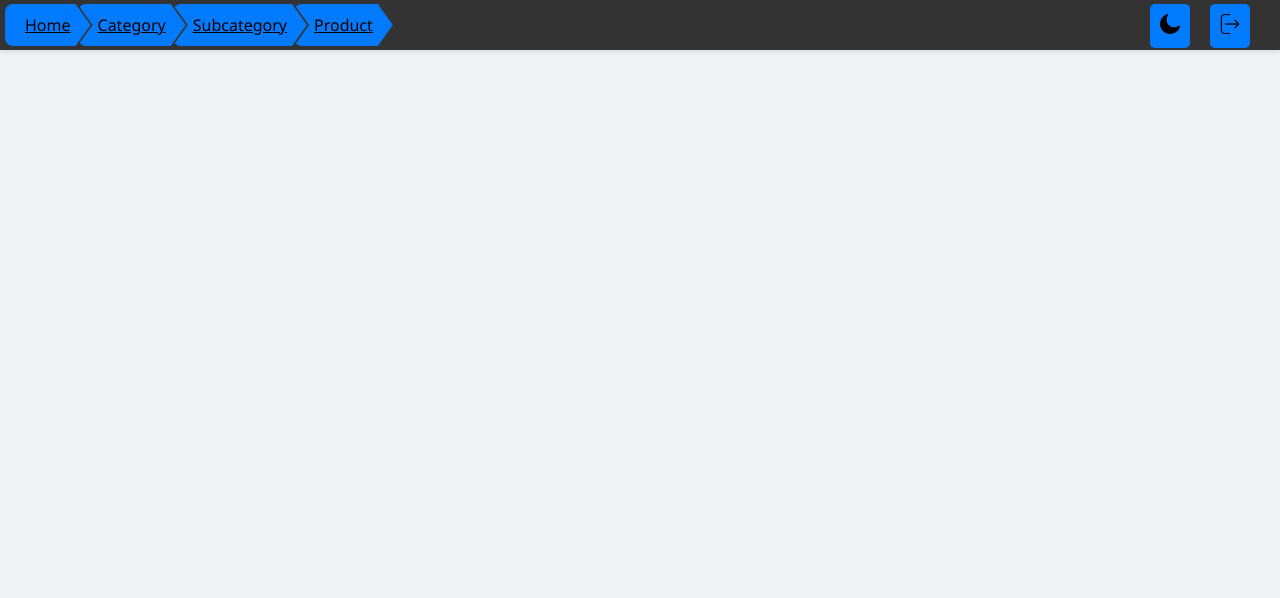
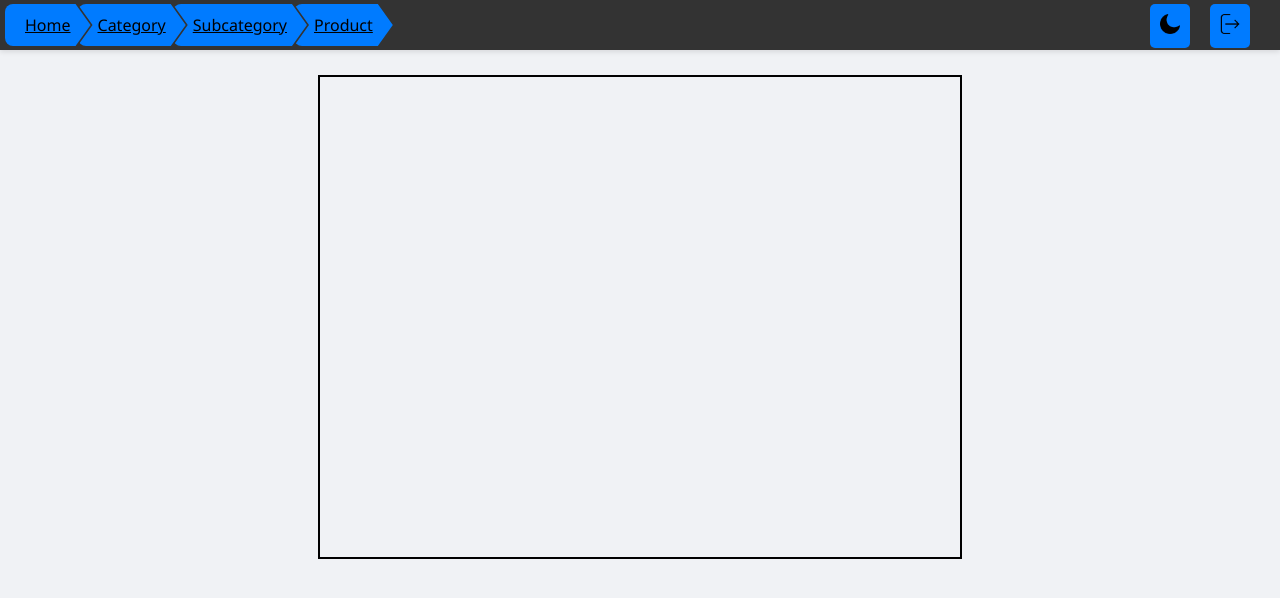
Before and after one commit to Kohlelol/EssenSchmeckt, a Django app: page /database/qr_code_scanner/ in a window 1280 px wide. Shown: the top 598 px of the page. Run offline with Django 3.2, Linux system fonts and the light colour scheme; some libraries are stand-ins or nearby versions.

Commit message:
CSS and JS changes to qr code scanner

```diff
--- a/Softwarepraktikum/database/templates/database/decode_qr.html
+++ b/Softwarepraktikum/database/templates/database/decode_qr.html
@@ -7,5 +7,5 @@
         <h1>Fressen: {{ food }}</h1>
     {% endif %}
 {% else %}
-    <h1>Error: {{ error }}</h1>
+    <h1 class="qr-error">Error: {{ error }}</h1>
 {% endif %}
--- a/Softwarepraktikum/database/templates/database/qr_code_scanner.html
+++ b/Softwarepraktikum/database/templates/database/qr_code_scanner.html
@@ -5,14 +5,60 @@
 
 
 {% block content %}
+<div class="container">
+    <div class="video-container">
         <video id="video" width="640" height="480" autoplay playsinline></video>
         <canvas id="canvas" width="640" height="480" style="display:none;"></canvas>
-<div id="message" style="display:none;">OK</div>
-<div id="qr-result"></div>
+        <div id="message" class="message-box">OK</div>
+    </div>
+    <div id="qr-result" class="qr-result" style="display:none;"></div>
+</div>
 
 {% endblock %}
 
 {% block scripts %}
+<style>
+    .container {
+        display: flex;
+        flex-direction: column;
+        align-items: center;
+        padding-top: 75px;
+    }
+    .video-container {
+        position: relative;
+        display: block;
+        justify-content: center;
+        align-items: center;
+    }
+    video {
+        border: 2px solid #000;
+    }
+    .message-box {
+        position: absolute;
+        top: 50%;
+        left: 50%;
+        transform: translate(-50%, -50%);
+        background-color: green;
+        color: white;
+        padding: 10px 20px;
+        border-radius: 5px;
+        display: none;
+        width: 200px;
+        height: 100px;
+        text-align: center;
+        font-size: 20px;
+        justify-content: center;
+        align-items: center;
+    }
+    .message-box.error {
+        background-color: red;
+    }
+
+    .qr-result {
+        margin-top: 20px;
+        text-align: center;
+    }
+</style>
 <script src="https://cdn.jsdelivr.net/npm/jsqr@1.4.0/dist/jsQR.js"></script>
 
 <script>
@@ -45,7 +91,13 @@
         .then(response => response.text())
         .then(data => {
             qrResult.innerHTML = data;
-            message.style.display = 'block';
+            qrResult.style.display = 'block';
+            message.style.display = 'flex';
+            if (data.includes('qr-error')) {
+                message.textContent = 'Invalid or no QR data detected';
+                message.classList.add('error');
+            } else {
+                message.classList.remove('error');
                 message.textContent = 'OK';
 
                 if (clearTimeoutId) {
@@ -59,6 +111,7 @@
                     qrResult.innerHTML = '';
                     message.style.display = 'none';
                 }, 30000);
+            }
         })
         .catch(error => console.error('Error:', error));
     }
```
Lines whose indentation alone changed are shown as unchanged.
